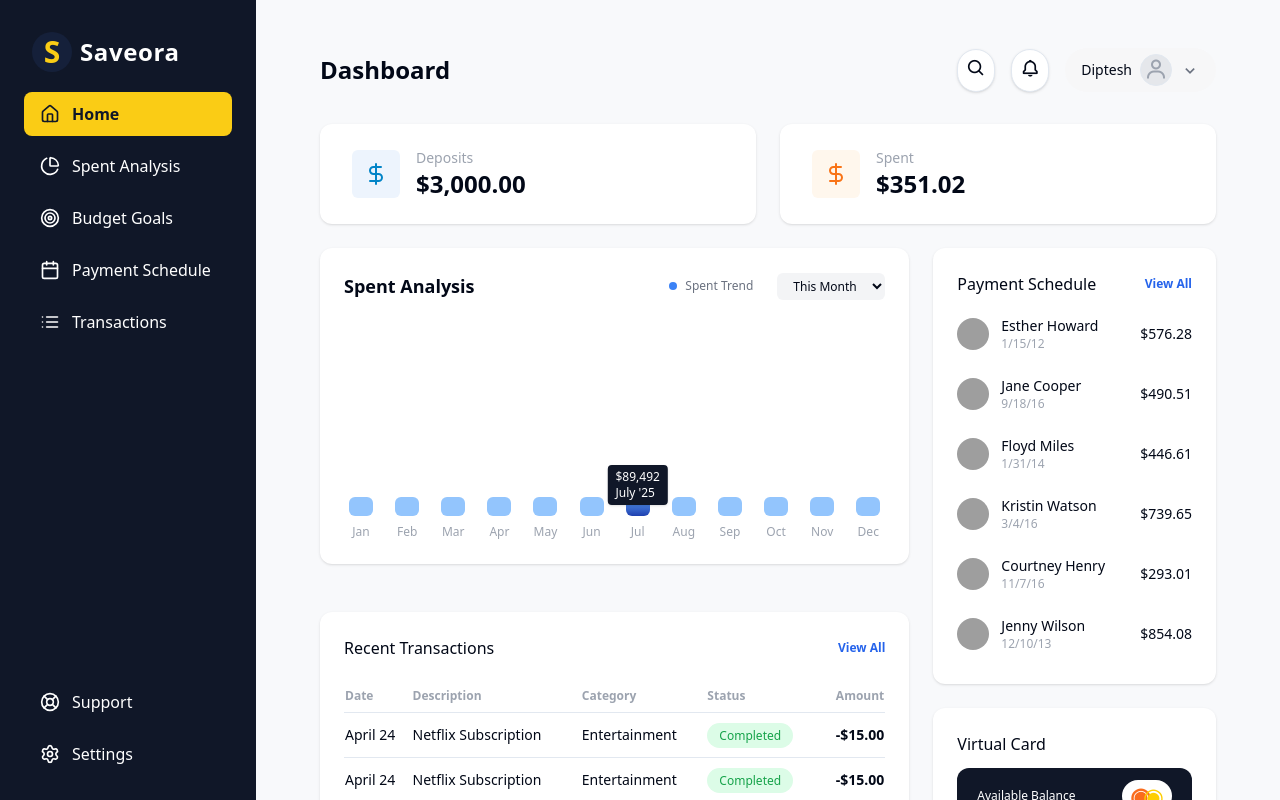
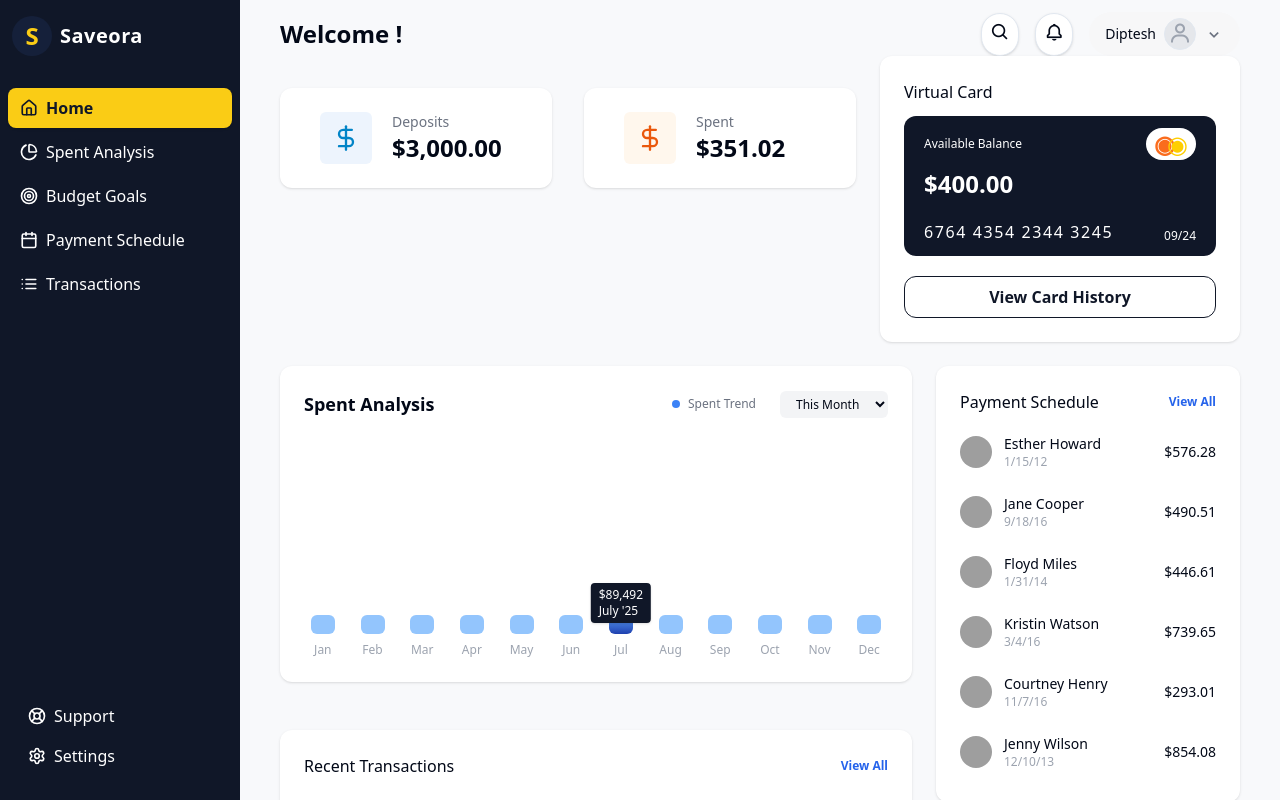
Before and after one commit to Saveora/Finance-Tracker, a Next.js app in the folder frontend/: page /dashboard in a window 1280 px wide. Shown: the top 800 px of the page. Built offline with nearby package versions, Linux system fonts and the light colour scheme; grey boxes are pictures that could not be loaded.

Commit message:
added codes for the components of dashboard

```diff
--- a/frontend/src/app/dashboard/layout.tsx
+++ b/frontend/src/app/dashboard/layout.tsx
@@ -1,13 +1,12 @@
 // src/app/dashboard/layout.tsx
-// src/app/dashboard/layout.tsx
-import Sidebar from "@/components/dashboard/Sidebar";
-export default function DashboardLayout({ children }: { children: React.ReactNode }) {
+import type { ReactNode } from 'react';
+import Sidebar from '@/components/dashboard/Sidebar';
+
+export default function DashboardLayout({ children }: { children: ReactNode }) {
   return (
-    <div className="min-h-screen bg-[#F8f9fb] flex">
+    <div className="bg-[#F8f9fb] min-h-screen flex">
       <Sidebar />
-      <main className="flex-1 flex flex-col px-8 py-6">
-        {children}
-      </main>
+      <main className="flex-1 ml-[240px] px-8 py-3">{children}</main>
     </div>
   );
 }
--- a/frontend/src/app/dashboard/page.tsx
+++ b/frontend/src/app/dashboard/page.tsx
@@ -1,51 +1,40 @@
 // src/app/dashboard/page.tsx
+
 import OverviewCards from '@/components/dashboard/OverviewCards';
 import SpentChart from '@/components/dashboard/SpentChart';
 import PaymentSchedule from '@/components/dashboard/PaymentSchedule';
 import VirtualCard from '@/components/dashboard/VirtualCard';
 import BudgetGoals from '@/components/dashboard/BudgetGoals';
 import RecentTransactions from '@/components/dashboard/RecentTransactions';
+import Header from '@/components/dashboard/Header';
 
 export default function DashboardPage() {
   return (
     <div className="min-h-screen bg-[#F8f9fb] flex">
-      {/* Main */}
-      <main className="flex-1 flex flex-col px-8 py-6">
-        {/* Header */}
-        <div className="flex items-center justify-between">
-          <h1 className="text-2xl font-bold">Dashboard</h1>
-          <div className="flex items-center gap-4">
-            <button className="p-2 bg-white rounded-full shadow border">
-              <i className="bx bx-search text-xl"></i>
-            </button>
-            <button className="p-2 bg-white rounded-full shadow border">
-              <i className="bx bx-bell text-xl"></i>
-            </button>
-            <div className="flex items-center gap-2 bg-[#f7f7f8] py-1.5 px-4 rounded-full">
-              <span className="text-sm font-medium">Diptesh</span>
-              <span className="w-8 h-8 rounded-full bg-gray-200 flex items-center justify-center border">
-                {/* Use a placeholder or user's avatar */}
-                <i className="bx bx-user text-2xl text-gray-400"></i>
-              </span>
-              <i className="bx bx-chevron-down text-xl text-gray-500"></i>
-            </div>
+      <main className="flex-1 flex flex-col px-2 pt-0 pb-0">
+        <Header />
+
+        {/* Top Row: OverviewCards (left), VirtualCard (right) */}
+        <div className="w-full flex flex-col xl:flex-row gap-6">
+          {/* OverviewCards takes flexible width */}
+          <div className="flex-1">
+            <OverviewCards />
+          </div>
+
+          {/* VirtualCard fixed width, aligned top, with optional top margin on small screens */}
+          <div className="w-[360px] mt-6 xl:mt-0">
+            <VirtualCard />
           </div>
         </div>
 
-        {/* Welcome Bar / Cards */}
-        <OverviewCards />
-
-        {/* Dashboard Grids */}
+        {/* Main Dashboard Grids under the first row */}
         <div className="grid grid-cols-1 xl:grid-cols-3 gap-6 mt-6">
           <div className="xl:col-span-2 flex flex-col gap-6">
-            {/* Spent Analysis Chart */}
             <SpentChart />
-            {/* Recent Transactions */}
             <RecentTransactions />
           </div>
           <div className="flex flex-col gap-6">
             <PaymentSchedule />
-            <VirtualCard />
             <BudgetGoals />
           </div>
         </div>
--- a/frontend/src/components/dashboard/Header.tsx
+++ b/frontend/src/components/dashboard/Header.tsx
@@ -1,4 +1,25 @@
-// Example: src/components/dashboard/Header.tsx
+// src/components/dashboard/Header.tsx
 export default function Header() {
-  return null;
+  return (
+    // Header
+    <div className="flex items-center justify-between">
+      <h1 className="text-2xl font-bold">Welcome !</h1>
+      <div className="flex items-center gap-4">
+        <button className="p-2 bg-white rounded-full shadow border">
+          <i className="bx bx-search text-xl"></i>
+        </button>
+        <button className="p-2 bg-white rounded-full shadow border">
+          <i className="bx bx-bell text-xl"></i>
+        </button>
+        <div className="flex items-center gap-2 bg-[#f7f7f8] py-1.5 px-4 rounded-full">
+          <span className="text-sm font-medium">Diptesh</span>
+          <span className="w-8 h-8 rounded-full bg-gray-200 flex items-center justify-center border">
+            {/* Use a placeholder or user's avatar */}
+            <i className="bx bx-user text-2xl text-gray-400"></i>
+          </span>
+          <i className="bx bx-chevron-down text-xl text-gray-500"></i>
+        </div>
+      </div>
+    </div>
+  );
 }
--- a/frontend/src/components/dashboard/OverviewCards.tsx
+++ b/frontend/src/components/dashboard/OverviewCards.tsx
@@ -1,24 +1,25 @@
 // src/components/dashboard/OverviewCards.tsx
-import { DollarSign, ArrowUpRight, ArrowDownRight } from "lucide-react";
+import { DollarSign } from "lucide-react";
 
 export default function OverviewCards() {
   return (
-    <div className="grid grid-cols-1 md:grid-cols-2 gap-6 mt-8">
-      <div className="flex items-center gap-4 bg-white rounded-xl px-8 py-6 shadow">
+    <div className="grid grid-cols-1 md:grid-cols-2 gap-8 mt-8">
+      <div className="flex items-center gap-5 bg-white rounded-xl px-10 py-6 shadow min-w-[260px]">
         <span className="p-3 bg-[#EDF4FD] rounded-md text-sky-600">
-          <DollarSign size={24}/>
+          <DollarSign size={28} />
         </span>
         <div>
-          <div className="text-sm text-gray-400 font-medium">Deposits</div>
+          <div className="text-sm text-gray-500 font-medium">Deposits</div>
           <div className="text-2xl font-bold">$3,000.00</div>
         </div>
       </div>
-      <div className="flex items-center gap-4 bg-white rounded-xl px-8 py-6 shadow">
-        <span className="p-3 bg-[#FFF7ED] rounded-md text-orange-500">
-          <DollarSign size={24}/>
+
+      <div className="flex items-center gap-5 bg-white rounded-xl px-10 py-6 shadow min-w-[260px]">
+        <span className="p-3 bg-[#FFF7ED] rounded-md text-orange-600">
+          <DollarSign size={28} />
         </span>
         <div>
-          <div className="text-sm text-gray-400 font-medium">Spent</div>
+          <div className="text-sm text-gray-500 font-medium">Spent</div>
           <div className="text-2xl font-bold">$351.02</div>
         </div>
       </div>
--- a/frontend/src/components/dashboard/RecentTransactions.tsx
+++ b/frontend/src/components/dashboard/RecentTransactions.tsx
@@ -4,21 +4,18 @@ const transactions = [
   {
     date: "April 24",
     desc: "Netflix Subscription",
-    category: "Entertainment",
     status: "Completed",
     amount: "-$15.00",
   },
   {
     date: "April 24",
     desc: "Netflix Subscription",
-    category: "Entertainment",
     status: "Completed",
     amount: "-$15.00",
   },
   {
     date: "April 24",
     desc: "Netflix Subscription",
-    category: "Entertainment",
     status: "Completed",
     amount: "-$15.00",
   },
@@ -37,7 +34,6 @@ export default function RecentTransactions() {
             <tr className="text-xs font-medium text-gray-400">
               <th className="py-2">Date</th>
               <th>Description</th>
-              <th>Category</th>
               <th>Status</th>
               <th className="text-right">Amount</th>
             </tr>
@@ -47,7 +43,6 @@ export default function RecentTransactions() {
               <tr key={i} className="text-sm border-t">
                 <td className="py-3">{t.date}</td>
                 <td>{t.desc}</td>
-                <td>{t.category}</td>
                 <td>
                   <span className="bg-green-100 text-green-600 px-3 py-1 rounded-full text-xs">
                     {t.status}
--- a/frontend/src/components/dashboard/Sidebar.tsx
+++ b/frontend/src/components/dashboard/Sidebar.tsx
@@ -1,39 +1,99 @@
 // src/components/dashboard/Sidebar.tsx
-import { Home, PieChart, Target, Calendar, List, LifeBuoy, Settings } from "lucide-react";
+'use client';
+
+import { usePathname } from 'next/navigation';
+import Link from 'next/link';
+import {
+  Home, PieChart, Target, Calendar, List, LifeBuoy, Settings
+} from 'lucide-react';
+
+const navItems = [
+  {
+    label: 'Home',
+    href: '/dashboard',
+    icon: <Home size={18} strokeWidth={2.2} />,
+  },
+  {
+    label: 'Spent Analysis',
+    href: '/dashboard/spent-analysis',
+    icon: <PieChart size={18} strokeWidth={2.2} />,
+  },
+  {
+    label: 'Budget Goals',
+    href: '/dashboard/budget-goals',
+    icon: <Target size={18} strokeWidth={2.2} />,
+  },
+  {
+    label: 'Payment Schedule',
+    href: '/dashboard/payment-schedule',
+    icon: <Calendar size={18} strokeWidth={2.2} />,
+  },
+  {
+    label: 'Transactions',
+    href: '/dashboard/transactions',
+    icon: <List size={18} strokeWidth={2.2} />,
+  },
+];
+
+const bottomNav = [
+  {
+    label: 'Support',
+    href: '/dashboard/support',
+    icon: <LifeBuoy size={18} strokeWidth={2.2} />,
+  },
+  {
+    label: 'Settings',
+    href: '/dashboard/settings',
+    icon: <Settings size={18} strokeWidth={2.2} />,
+  },
+];
 
 export default function Sidebar() {
+  const path = usePathname();
+
+  const linkClasses = (isActive: boolean) =>
+    `group flex items-center gap-2 px-3 py-2 rounded-lg
+     transition-colors duration-150 cursor-pointer
+     ${isActive
+        ? 'bg-yellow-400 text-[#101728] font-semibold shadow'
+        : 'text-white hover:bg-yellow-400/80 hover:text-[#101728]'
+      }`;
+
   return (
-    <aside className="w-64 h-screen flex flex-col bg-[#101728] text-white">
-      <div className="flex items-center gap-2 px-8 pt-8 pb-5">
-        <span className="flex items-center justify-center w-10 h-10 bg-[#15203A] rounded-full">
-          <span className="text-yellow-400 text-3xl font-bold">S</span>
-        </span>
-        <span className="text-2xl font-semibold text-white tracking-wide">Saveora</span>
+    <aside className="w-[240px] min-w-[240px] h-screen bg-[#101728] flex flex-col justify-between fixed left-0 top-0 z-20">
+      <div>
+        <div className="flex items-center gap-2 px-3 pt-4 pb-8">
+          <div className="w-10 h-10 bg-[#15203A] rounded-full flex items-center justify-center">
+            <span className="text-yellow-400 text-2xl font-bold">S</span>
+          </div>
+          <span className="text-xl font-semibold text-white tracking-wide">Saveora</span>
+        </div>
+        <nav className="flex flex-col gap-1 px-2 select-none">
+          {navItems.map(({ label, href, icon }) => {
+            // Home: has exact match, others: startsWith for sub-routes
+            const isActive =
+              (href === '/dashboard' && path === '/dashboard') ||
+              (href !== '/dashboard' && path.startsWith(href));
+            return (
+              <Link href={href} key={label} className={linkClasses(isActive)}>
+                {icon}
+                <span className="text-base">{label}</span>
+              </Link>
+            );
+          })}
+        </nav>
       </div>
-      <nav className="flex-1 flex flex-col gap-2 px-6">
-        <SidebarItem icon={<Home size={20}/>} text="Home" active />
-        <SidebarItem icon={<PieChart size={20}/>} text="Spent Analysis" />
-        <SidebarItem icon={<Target size={20}/>} text="Budget Goals" />
-        <SidebarItem icon={<Calendar size={20}/>} text="Payment Schedule" />
-        <SidebarItem icon={<List size={20}/>} text="Transactions" />
-      </nav>
-      <div className="mt-auto flex flex-col gap-2 px-6 pb-6">
-        <SidebarItem icon={<LifeBuoy size={20}/>} text="Support" />
-        <SidebarItem icon={<Settings size={20}/>} text="Settings" />
+      <div className="flex flex-col gap-0 px-4 pb-6">
+        {bottomNav.map(({ label, href, icon }) => {
+          const isActive = path.startsWith(href);
+          return (
+            <Link href={href} key={label} className={linkClasses(isActive)}>
+              {icon}
+              <span className="text-base">{label}</span>
+            </Link>
+          );
+        })}
       </div>
     </aside>
   );
 }
-
-function SidebarItem({ icon, text, active }: { icon: React.ReactNode, text: string, active?: boolean }) {
-  return (
-    <button
-      className={`flex items-center gap-3 px-4 py-2.5 rounded-lg transition
-        ${active ? 'bg-yellow-400 text-[#101728] font-bold' : 'hover:bg-[#283655]'}
-      `}
-    >
-      {icon}
-      <span className="text-base">{text}</span>
-    </button>
-  );
-}
```
Also changed, not shown: frontend/src/app/dashboard/budget-goals/page.tsx (added, +12 -0 lines), frontend/src/app/dashboard/payment-schedule/page.tsx (added, +12 -0 lines), frontend/src/app/dashboard/settings/page.tsx (added, +12 -0 lines), frontend/src/app/dashboard/spent-analysis/page.tsx (added, +12 -0 lines), frontend/src/app/dashboard/support/page.tsx (added, +12 -0 lines), frontend/src/app/dashboard/transactions/page.tsx (added, +12 -0 lines).
